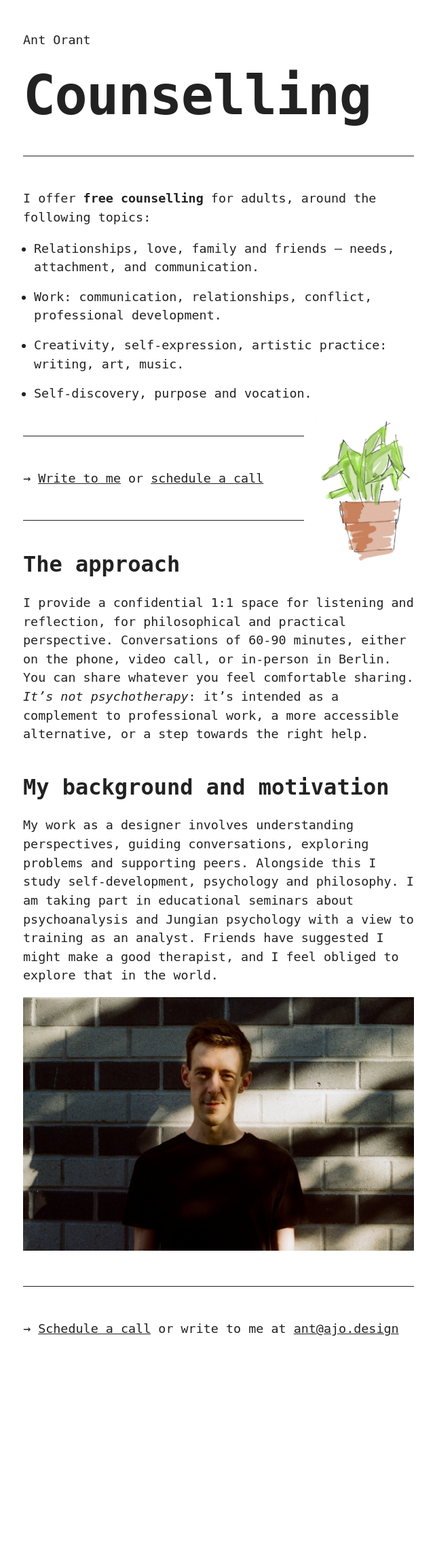
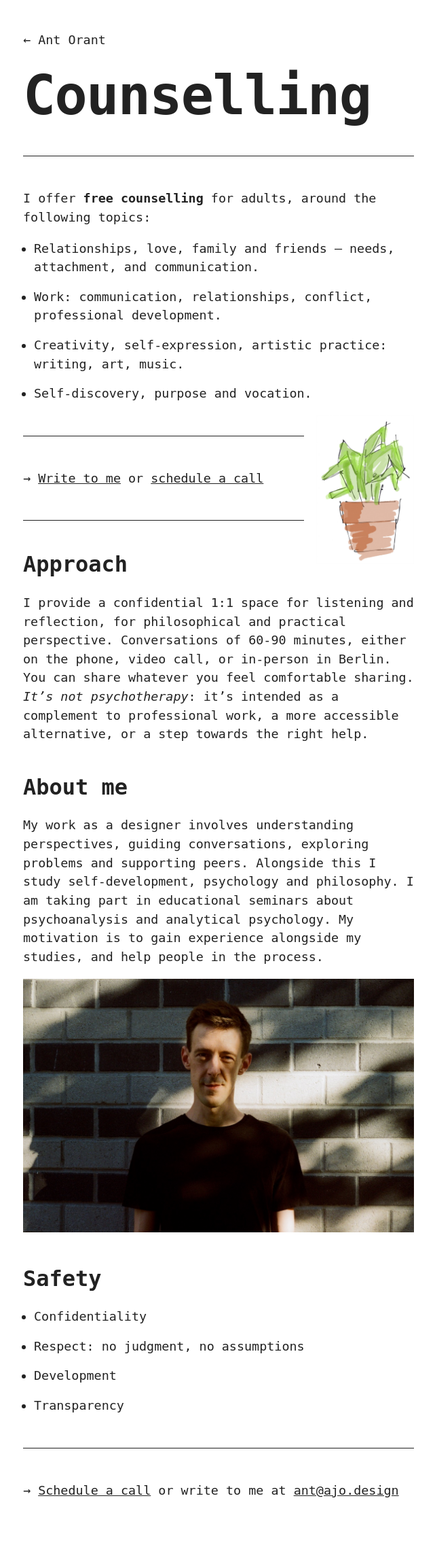
Before and after one commit to antorant/antorant.github.io, a PHP site: page /counselling/ in a window 1280 px wide. Shown: the whole page at 68% size, without its empty margins (318-959 px from the left). Before the commit the page ends 1965 px from the top, so only its background shows below. Run offline with PHP 8.4, Linux system fonts and the light colour scheme.

Commit message:
Small changes

```diff
--- a/counselling/index.html
+++ b/counselling/index.html
@@ -12,9 +12,10 @@
 </head>
 <body>
   <nav>
-    <div><a href="/">Ant Orant</a></div>
+    <div>&larr; <a href="/">Ant Orant</a></div>
+    <h1>Counselling</h1>
   </nav>
-  <h1>Counselling</h1>
+
   <hr>
   <p>I offer <strong>free counselling</strong> for adults, around the following topics:</p>
   <ul>
@@ -28,16 +29,16 @@
   <hr>
   <p>&rarr; <a href="mailto:ant@ajo.design">Write to me</a> or <a href="https://calendly.com/ant-orant/30m">schedule a call</a></p>
   <hr>
-  <h2>The approach</h2>
-  <p>I provide a confidential 1:1 space for listening and reflection, for philosophical and practical perspective. Conversations of 60-90 minutes, either on the phone, video call, or in-person in Berlin. You can share whatever you feel comfortable sharing. <em>It’s not psychotherapy</em>: it’s intended as a complement to professional work, a more accessible alternative, or a step towards the right help.</p>
+  <h2>Approach</h2>
+  <p>I provide a confidential 1:1 space for listening and reflection, for philosophical and practical perspective. Conversations of 60-90 minutes, either on the phone, video call, or in-person in Berlin. You can share whatever you feel comfortable sharing.<br/><em>It’s not psychotherapy</em>: it’s intended as a complement to professional work, a more accessible alternative, or a step towards the right help.</p>
 
-  <h2>My background and motivation</h2>
-  <p>My work as a designer involves understanding perspectives, guiding conversations, exploring problems and supporting peers. Alongside this I study self-development, psychology and philosophy. I am taking part in educational seminars about psychoanalysis and Jungian psychology with a view to training as an analyst. Friends have suggested I might make a good therapist, and I feel obliged to explore that in the world.</p>
+  <h2>About me</h2>
+  <p>My work as a designer involves understanding perspectives, guiding conversations, exploring problems and supporting peers. Alongside this I study self-development, psychology and philosophy. I am taking part in educational seminars about psychoanalysis and analytical psychology. My motivation is to gain experience alongside my studies, and help people in the process.</p>
 
   <!-- <img src="../img/illustrations/books.jpg" width="148" style="float: right; margin-left: 1em;"/> -->
   <img src="../img/profile__2024-01--full.jpg" />
   <!--
-  <h2>Theoretical foundations</h2>
+  <h2>Theory</h2>
   <ul>
     <li>Eastern concepts of non-duality and impermanence.</li>
     <li>Working with dreams as a tool of self-reflection.</li>
@@ -46,6 +47,13 @@
     <li>Lacan, Bion, Klein</li>
   </ul>
 -->
+  <h2>Safety</h2>
+  <ul>
+    <li>Confidentiality</li>
+    <li>Respect: no judgment, no assumptions</li>
+    <li>Development</li>
+    <li>Transparency</li>
+  </ul>
   <hr>
   <p>&rarr; <a href="https://calendly.com/ant-orant/30m">Schedule a call</a> or write to me at <a href="mailto:ant@ajo.design">ant@ajo.design</a></p>
   </p>
--- a/css/style.css
+++ b/css/style.css
@@ -49,6 +49,7 @@ h2 {
   font-size: 2rem;
   line-height: 1;
   margin-top: 3rem;
+/*  text-transform: uppercase;*/
 }
 
 h3 {
```
Also changed, not shown: music-coaching/index.html (+6 -4 lines).
